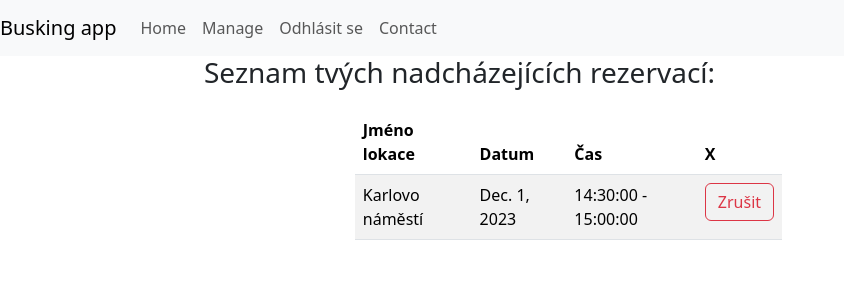
After one commit to vtruksa/buskingapp, a Django app: page /show-list/ in a window 1280 px wide. The commit adds this page. Shown: the top 300 px of the page, without its empty margins (0-844 px from the left). Run offline with Django 4.2, Linux system fonts and the light colour scheme; a user stored in the database is signed in; data comes from the database, SQL or seed files in the repository; both versions use the stored data as it was after the commit; some libraries are stand-ins or nearby versions.

Commit message:
Added show_list site, where artists can see their booked shows and delete them if needed

```diff
--- a/buskingapp/urls.py
+++ b/buskingapp/urls.py
@@ -14,6 +14,7 @@ urlpatterns = [
     path("register/", registerView, name="register"),
 
     path("booking/", bookView, name="book"),
+    path("show-list/", showView, name="show-list"),
 
     path('api/', include('api.urls')),
 ]
--- a/show/views.py
+++ b/show/views.py
@@ -107,3 +107,22 @@ def bookView(request):
         'map':m._repr_html_(),
     }
     return render(request, 'show_book.html', context)
+
+def showView(request):
+    if not request.user.is_authenticated:
+        messages.error(request, "You have to be logged in to manage your shows")
+
+    if request.method == "POST":
+        try:
+            show = Show.objects.get(id=request.POST.get('del'))
+            show.artist = None
+            show.save()
+        except:
+            print('error')
+            messages.error(request, "There was an error deleting your booking")
+
+    s = Show.objects.filter(artist=request.user)
+    context = {
+        'shows':s
+    }
+    return render(request, 'show_list.html', context)
--- /dev/null
+++ b/static/js/show_list.js
@@ -0,0 +1,9 @@
+$(document).ready(function() {
+    $('.delbooking').on('click', function() {del_booking(this)})
+    console.log('ready')
+})
+
+function del_booking(btn) {
+    id = btn.id.replace('del', '')
+
+}
--- a/templates/_navbar.html
+++ b/templates/_navbar.html
@@ -15,18 +15,18 @@
             </li>
           {% else %}
             <li class="nav-item">
-              <a class="nav-link" href="{% url 'book'%}">Reservations</a>
+              <a class="nav-link" href="{% url 'book'%}">Rezervace</a>
             </li>
           {% endif %}
         <li class="nav-item">
-          <a class="nav-link" href="{% url 'logout' %}">Logout</a>
+          <a class="nav-link" href="{% url 'logout' %}">Odhlásit se</a>
         </li>
         {% else %}
         <li class="nav-item">
-          <a class="nav-link" href="{% url 'login' %}">Login</a>
+          <a class="nav-link" href="{% url 'login' %}">Příhlásit se</a>
         </li>
         <li class="nav-item">
-          <a class="nav-link" href="{% url 'register' %}">Register</a>
+          <a class="nav-link" href="{% url 'register' %}">Registrovat</a>
         </li>
         {% endif %}
         <li class="nav-item">
--- a/templates/show_book.html
+++ b/templates/show_book.html
@@ -3,7 +3,7 @@
 
 {% block content %}
     <div class="container">
-        <h3>Zarezervuj si nová vysoupení: </h3>
+        <h3>Zarezervuj si nová vysoupení, nebo <a href="{% url 'show-list' %}">zobraz své rezervace</a> </h3>
         <div id='m' class='iframe'>{{map|safe}}</div>
 
         <div id="timetable">
@@ -11,10 +11,10 @@
                 <table class="table table-striped table-hover" id="timetable">
                     {% csrf_token %}
                     <thead>
-                        <th>X</th>
                         <th>Jméno lokace</th>
                         <th>Datum</th>
                         <th>Čas</th>
+                        <th>X</th>
                     </thead>
                     <tbody>
 
--- /dev/null
+++ b/templates/show_list.html
@@ -0,0 +1,30 @@
+{% include '_base.html' %}
+{% load static %}
+
+{% block content %}
+    <div class="container">
+        <h3>Seznam tvých nadcházejících rezervací:</h3>
+        <div id="timetable">
+            <form method="post" action=""><table class="table table-striped table-hover" id="timetable">
+                {% csrf_token %}
+                <thead>
+                        <th>Jméno lokace</th>
+                        <th>Datum</th>
+                        <th>Čas</th>
+                        <th>X</th>
+                </thead>
+                <tbody>
+                    {% for show in shows %}<tr>
+                        <td>{{show.spot.name}}</td>
+                        <td>{{show.date}}</td>
+                        <td>{{show.time}}</td>
+                        <td><button class="btn btn-outline-danger delbooking" id="del{{show.id}}" value="{{show.id}}" name="del">Zrušit</button></td>
+                    </tr>{% endfor %}
+                </tbody>
+            </table></form>
+        </div>
+
+    </div>
+
+    <script src="{% static 'js/show_list.js' %}"></script>
+{% endblock %}
```
Also changed, not shown: db.sqlite3.
